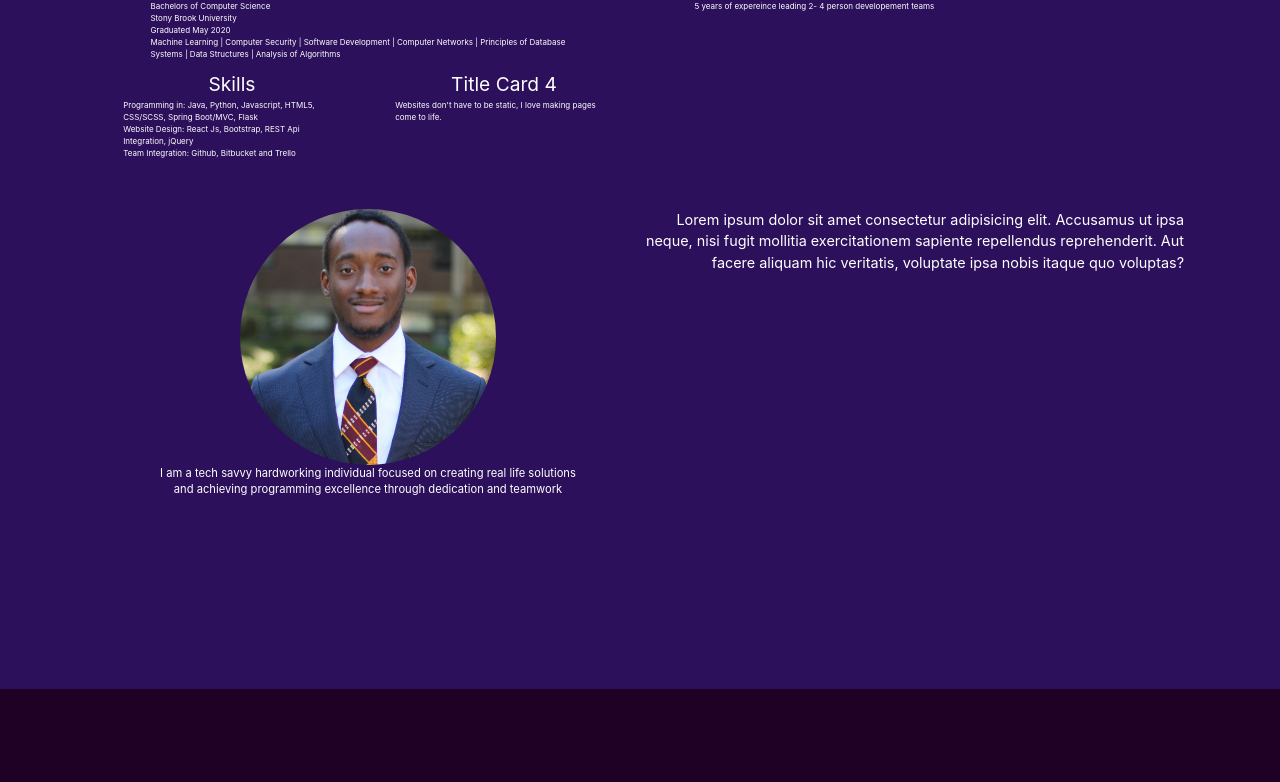
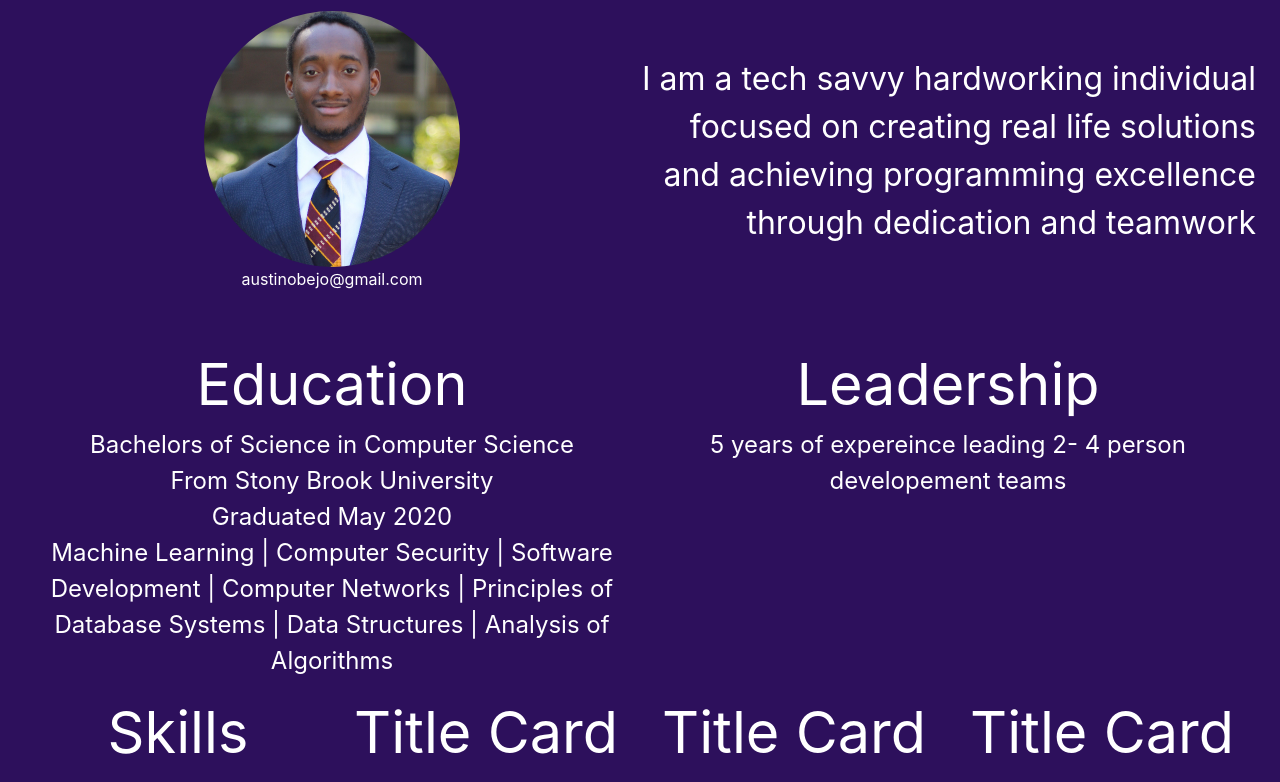
Before and after one commit to austin-joseph/personal-website, a React (Create React App) app: page / in a window 1280 px wide. Shown: the part 1951-2733 px from the top of the page. Before the commit the page ends 2640 px from the top, so only its background shows below. Built offline with nearby package versions, Linux system fonts and the light colour scheme.

Commit message:
no message

```diff
--- a/src/pages/home/Home.jsx
+++ b/src/pages/home/Home.jsx
@@ -65,38 +65,25 @@ export default class Home extends Component {
 							<div className="body"><a href="">Project Website</a><a href="">Github</a> </div>
 						</div>
 					</div>
-					{/* <div id="projects">
-						<div className="element">
-							<div className="title underline">Raising The Bar</div>
-							<div className="subtitle">A web based bartender training and testing application</div>
-							<div className="body"><a href="">Description</a><a href="">Go To Project</a> </div>
-						</div>
-						<div className="element">
-							<div className="title underline">Raising The Bar</div>
-							<div className="subtitle">A web based bartender training and testing application</div>
-							<div className="body"><a href="">Description</a><a href="">Go To Project</a> </div>
-						</div>
-						<div className="element">
-							<div className="title underline">Raising The Bar</div>
-							<div className="subtitle">A web based bartender training and testing application</div>
-							<div className="body"><a href="">Description</a><a href="">Go To Project</a> </div>
-						</div>
-						<div className="element">
-							<div className="title underline">Raising The Bar</div>
-							<div className="subtitle">A web based bartender training and testing application</div>
-							<div className="body"><a href="">Description</a><a href="">Go To Project</a> </div>
-						</div>
-					</div> */}
 				</div>
 				<div id="about">
 					<div id="title">My Credientials</div>
-					<div id="about-wrapper">
+					<div id="about-body">
+						<div id="left-side">
+							<div id="profile-image"><img src="profile256.png" alt="profile" /></div>
+							<div id="bottom-text">austinobejo@gmail.com</div>
+						</div>
+
+						<div id="description">
+							I am a tech savvy hardworking individual focused on creating real life solutions and achieving programming excellence through dedication and teamwork
+						</div>
+					</div>
 					<div className="highlights" id="highlights-1">
 						<div>
 							{/* <div className={"highlight-img"}>Fast</div> */}
 							<div className={"highlight-title"}>Education</div>
-								<div className={"highlight-description"}>Bachelors of Computer Science</div>
-								<div className={"highlight-description"}>Stony Brook University</div>
+							<div className={"highlight-description"}>Bachelors of Science in Computer Science </div>
+							<div className={"highlight-description"}>From Stony Brook University</div>
 							<div className={"highlight-description"}>Graduated May 2020</div>
 							<div className={"highlight-description"}> Machine Learning | Computer Security | Software Development | Computer Networks | Principles of Database Systems | Data Structures | Analysis of Algorithms </div>
 						</div>
@@ -116,18 +103,13 @@ export default class Home extends Component {
 							<div className={"highlight-title"}>Title Card 4</div>
 							<div className={"highlight-description"}>Websites don't have to be static, I love making pages come to life. </div>
 						</div>
+						<div>
+							<div className={"highlight-title"}>Title Card 4</div>
+							<div className={"highlight-description"}>Websites don't have to be static, I love making pages come to life. </div>
 						</div>
-						<div id="about-body">
-							<div id="about-me">
-								<div id="profile-image"><img src="profile256.png" alt="profile" /></div>
-								<div id="description">
-									I am a tech savvy hardworking individual focused on creating real life solutions and achieving programming excellence through dedication and teamwork
-								</div>
-							</div>
-
-							<div id="education">
-								Lorem ipsum dolor sit amet consectetur adipisicing elit. Accusamus ut ipsa neque, nisi fugit mollitia exercitationem sapiente repellendus reprehenderit. Aut facere aliquam hic veritatis, voluptate ipsa nobis itaque quo voluptas?
-							</div>
+						<div>
+							<div className={"highlight-title"}>Title Card 4</div>
+							<div className={"highlight-description"}>Websites don't have to be static, I love making pages come to life. </div>
 						</div>
 					</div>
 				</div>
--- a/src/pages/home/Home.scss
+++ b/src/pages/home/Home.scss
@@ -178,6 +178,8 @@ body {
     background-color: $tertiary-background-color;
     color: $tertiary-text-color;
     min-height: 100vh;
+    padding-left: 1.5em;
+    padding-right: 1.5em;
     @media only screen and (min-width: $break-medium) {
         #title {
             font-size: 3em;
@@ -196,9 +198,46 @@ body {
     #title {
         text-align: center;
     }
-    #about-wrapper {
-        margin: auto;
-        width: 85%;
+    #about-body {
+        margin-top: 50px;
+        margin-bottom: 50px;
+        display: grid;
+        justify-content: center;
+        @media only screen and (min-width: $break-medium) {
+            grid-template-columns: 1fr 1fr;
+            #description {
+                font-size: 2em;
+            }
+        }
+        @media only screen and (max-width: $break-medium) {
+            grid-template-columns: 1fr;
+            #description {
+                font-size: 1.5em;
+            }
+        }
+        @media only screen and (max-width: $break-small) {
+            grid-template-columns: 1fr;
+            #description {
+                font-size: 1em;
+            }
+        }
+        #left-side {
+            #profile-image {
+                margin: auto;
+                width: 20vw;
+                img {
+                    border-radius: 50%;
+                    width: 100%;
+                }
+            }
+            #bottom-text {
+                text-align: center;
+            }
+        }
+        #description {
+            margin: auto;
+            text-align: right;
+        }
     }
     .highlights {
         margin-top: 10px;
@@ -211,9 +250,17 @@ body {
         }
         .highlight-description {
             font-size: .5em;
-            width: 80%;
             margin: auto;
-            text-align: left;
+            text-align: center;
+        }
+        @media only screen and (min-width: $break-medium) {
+            font-size: 3em;
+        }
+        @media only screen and (max-width: $break-medium) {
+            font-size: 2em;
+        }
+        @media only screen and (max-width: $break-small) {
+            font-size: 1em;
         }
     }
     #highlights-1 {
@@ -232,36 +279,4 @@ body {
             grid-template-columns: 1fr 1fr;
         }
     }
-    #about-body {
-        margin-top: 50px;
-        margin-bottom: 50px;
-        display: grid;
-        justify-content: center;
-        @media only screen and (min-width: $break-large) {
-            grid-template-columns: 1fr 1fr;
-        }
-        @media only screen and (max-width: $break-large) {
-            grid-template-columns: 1fr 1fr;
-        }
-        #about-me {
-            #profile-image {
-                margin: auto;
-                width: 20vw;
-                img {
-                    border-radius: 50%;
-                    width: 100%;
-                }
-            }
-            #description {
-                margin: auto;
-                text-align: center;
-                width: 80%;
-                font-size: .7em;
-            }
-        }
-        #education {
-            text-align: right;
-            font-size: .9em;
-        }
-    }
 }
```
Lines whose indentation alone changed are shown as unchanged.
